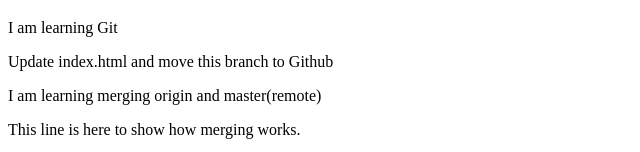
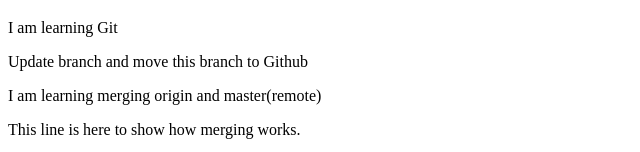
Before and after one commit to meetdonga2125/Git_Demo_Repo, a plain HTML site: page index.html in a window 1280 px wide. Shown: the part 1772-1924 px from the top of the page, 0-640 px from the left. Drawn offline with Linux system fonts and the light colour scheme.

Commit message:
updated branch to github

```diff
--- a/index.html
+++ b/index.html
@@ -23,7 +23,7 @@
     </div>
     <h1> Jsca World</h1>
     <p>I am learning Git</p>
-    <p>Update index.html and move this branch to Github</p>
+    <p>Update branch and move this branch to Github</p>
     <p>I am learning merging origin and master(remote)</p>
     <p>This line is here to show how merging works.</p>
 
```
